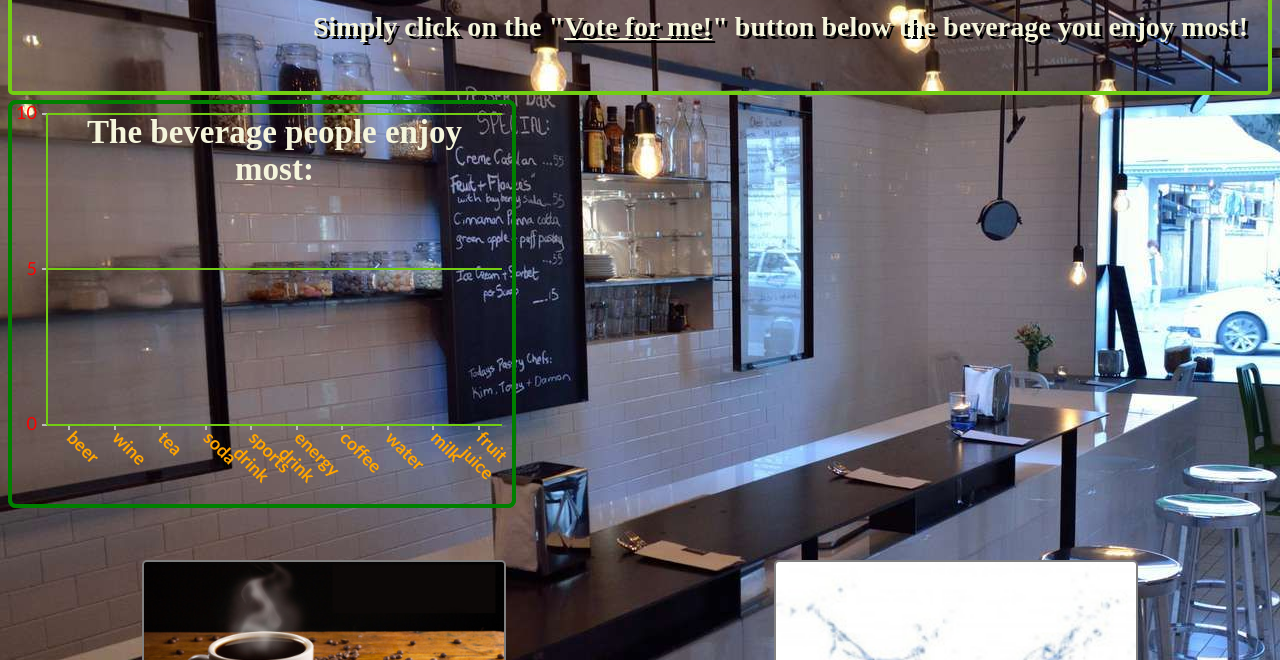
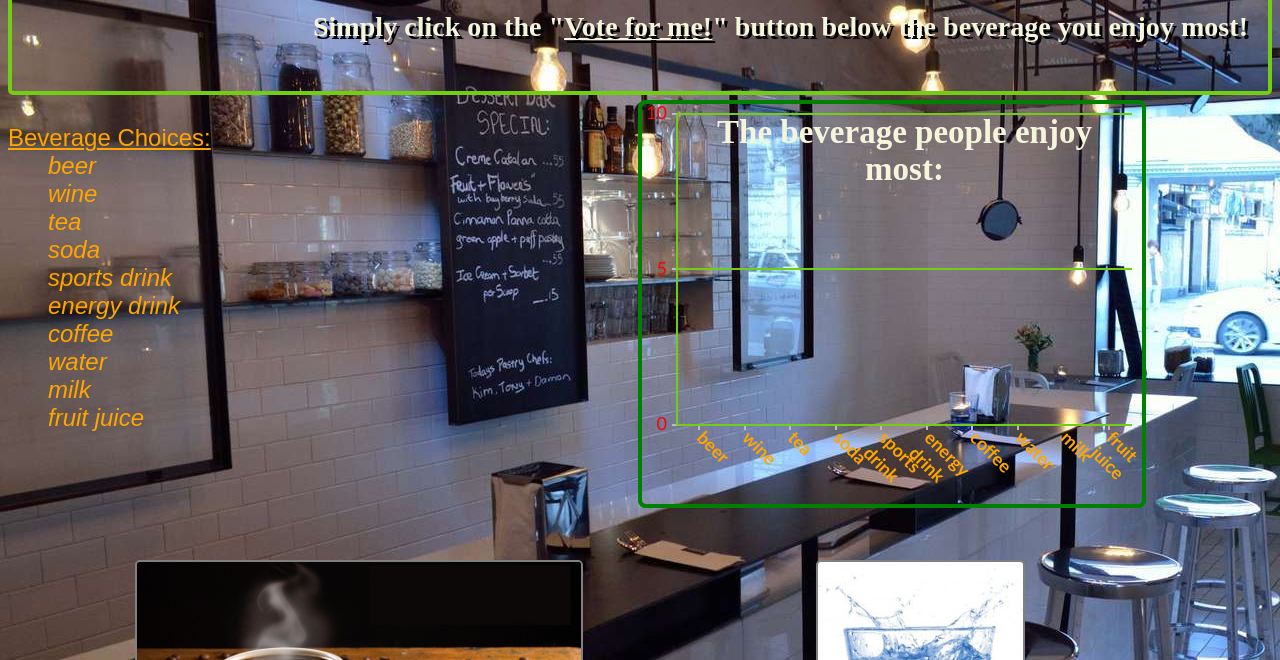
Before and after one commit to jacobshillman/vote-tracker, a plain HTML site: page index.html in a window 1280 px wide. Shown: the part 140-800 px from the top of the page. Drawn offline with Linux system fonts and the light colour scheme.

Commit message:
Interact: list added

```diff
--- a/favorite.css
+++ b/favorite.css
@@ -30,21 +30,38 @@ hgroup {
   text-decoration: underline;
 }
 
+/*Chart and beverage list div flexbox format:   */
+#chartContent {
+
+}
+
+  /*Beverage list formats:  */
+  #bevList {
+    position: absolute;
+    color: orange;
+    font-size: 1.5em;
+    font-family: arial;
+    font-style: italic;
+  }
+
+  #dt {
+    font-style: normal;
+    text-decoration: underline;
+  }
+
   /*CanvasJS chart formats:   */
   #chartDiv div {
-  display: block;
     height: 450px;
   }
 
   .canvasjs-chart-container {
     background: none;
-  display: inline-block;
   }
 
   .canvasjs-chart-canvas {
     border: 4px solid green;
     border-radius: 8px;
-  max-width: 99.5%;
+    right: 10%;
   }
 
   .canvasjs-chart-credit {
@@ -60,8 +77,6 @@ hgroup {
   margin-left: auto;
   margin-right: auto;
   text-align: center;
-  width: 30%;
-  height: auto;
 }
 
 #img1 {
@@ -80,8 +95,6 @@ img {
   margin-right: auto;
   border-radius: 5px;
   border: 2px solid grey;
-  width: 95%;
-  height: auto;
 }
 
 /*Voting buttion formatting:  */
--- a/favorite.js
+++ b/favorite.js
@@ -14,7 +14,6 @@ var favBeverages = new Array ();
 /*Insert voting history, if any, into new session:   */
   var voteHistory = new Array();
     voteHistory = JSON.parse(localStorage.getItem("beverageTracker"));
-
   function retrieveHistory() {
     if (voteHistory) {
       for (index = 0; index < favBeverages.length; index++) {
@@ -59,6 +58,21 @@ function selectBeverages () {
       }); /*addEventListener closure.   */
   document.getElementById("img2").appendChild(img2Button);
 }; /*function selectBeverages closure.  */
+
+/*Build and display list of beverages so user can sort/hide order:  */
+window.addEventListener('load', function () {
+  function buildList () {
+    for (index = 0; index < favBeverages.length; index++) {
+      var listItem =  document.createElement("dd");
+      var listDisplay = document.getElementById("bevList");
+      listDisplay.appendChild(listItem);
+      listItem.textContent = favBeverages[index].label;
+    } /*for loop closure.   */
+  } /*function buildList closure.   */
+buildList();
+}); /*window.addEventListener closure.   */
+
+
 
 /*Variables and function to increment value in chart:   */
 var chart = 4;
@@ -128,4 +142,4 @@ window.addEventListener('load', function () {
 
   chart.render();
   selectBeverages();
-}); /*indow.addEventListener('load', function closure.  */
+}); /*window.addEventListener closure.  */
--- a/index.html
+++ b/index.html
@@ -11,8 +11,10 @@
       <h1>Choose your favorite beverage:</h1>
       <h3 id='instructions'>Simply click on the "<span id='underline'>Vote for me!</span>" button below the beverage you enjoy most!</h3>
     </hgroup>
-      <div>
-        <span id='psuedo-nav'></span>
+      <div id='chartContent'>
+        <dl id='bevList'>
+          <dt id='dt'>Beverage Choices:</dt>
+        </dl>
         <span id='chartDiv'></span>
       </div>
       <div>
```
Lines whose indentation alone changed are shown as unchanged.
